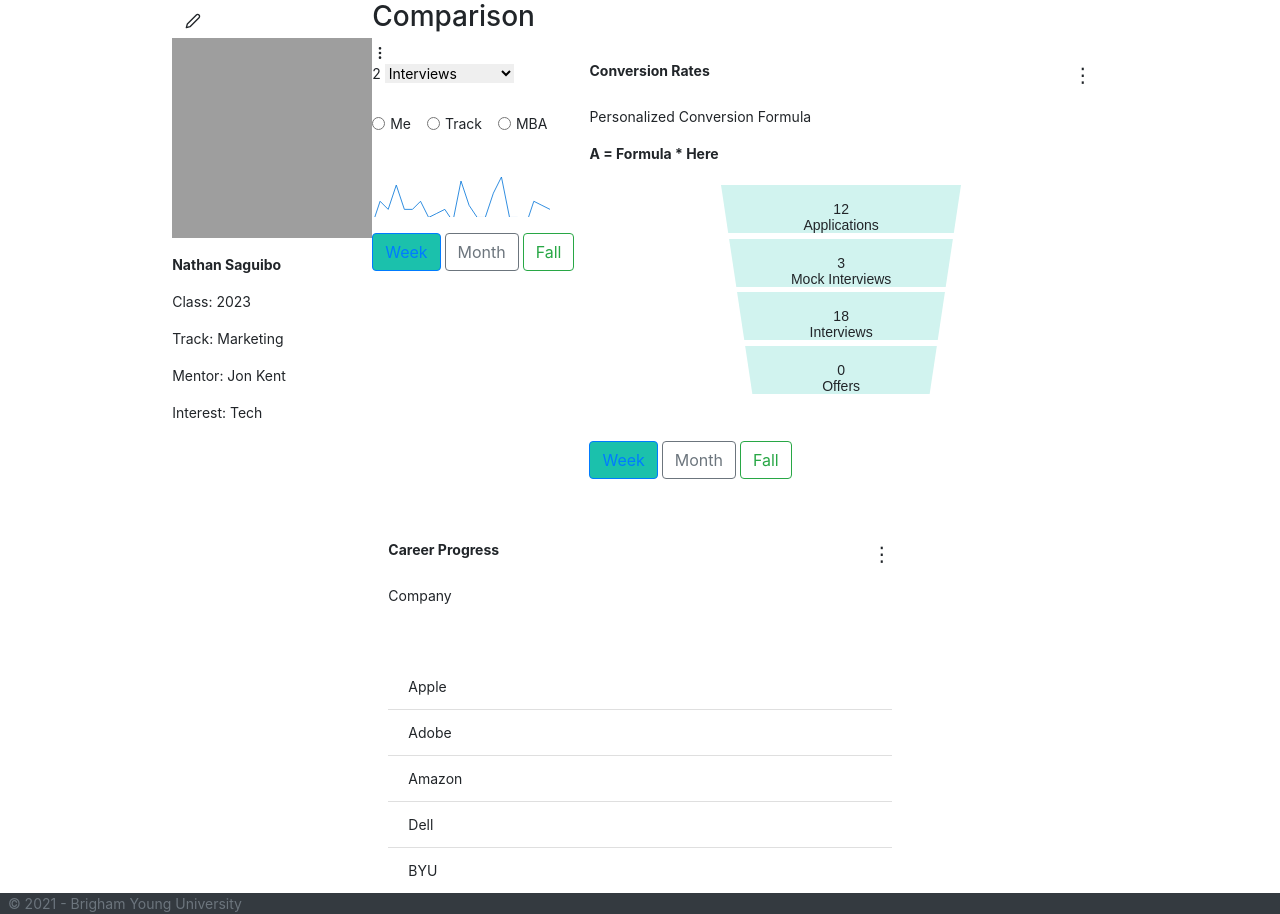
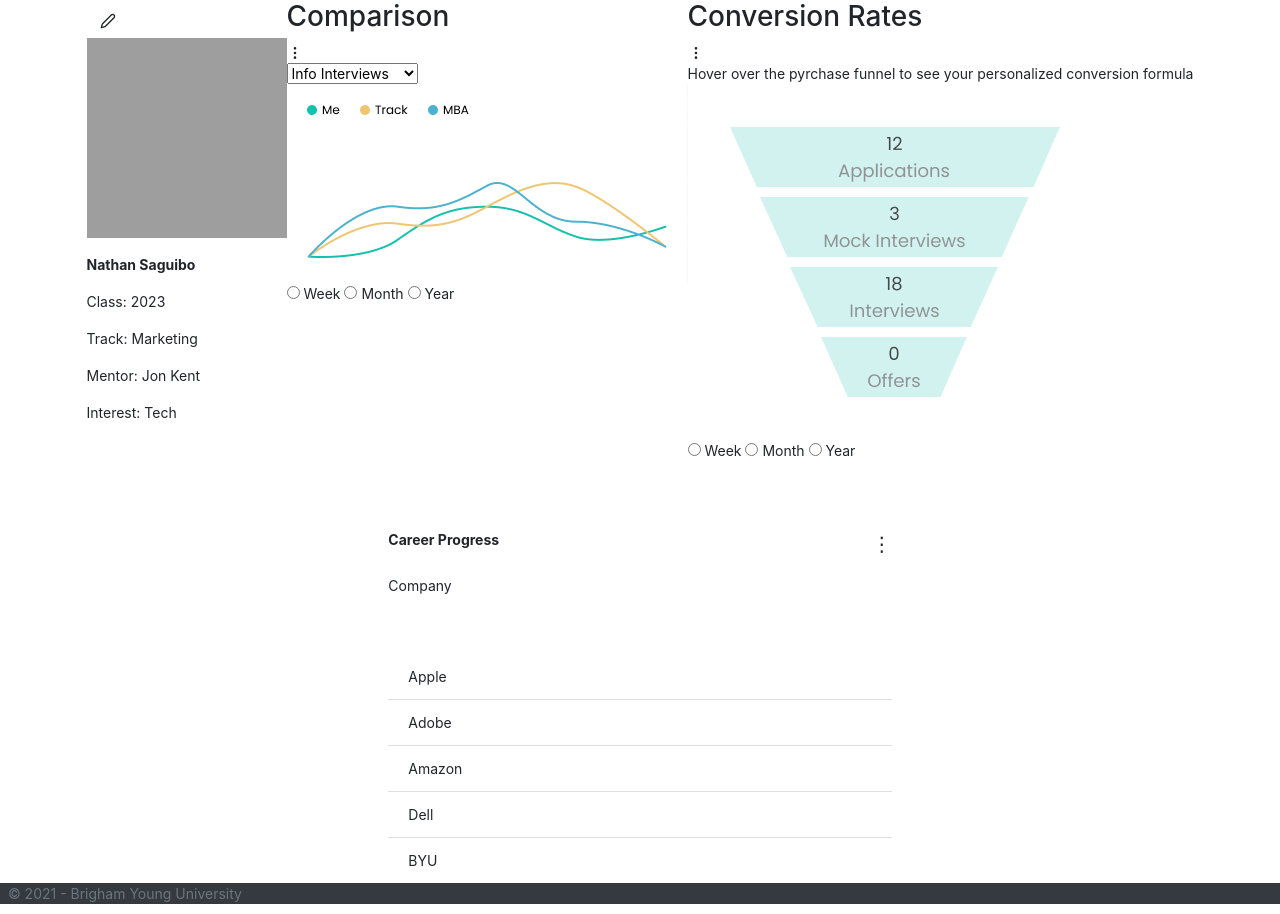
Before and after one commit to statuser/BYUMBACSDashboard, a Flask app: page /students/dashboard in a window 1280 px wide. Shown: the part 39-953 px from the top of the page. Run offline with Flask 2, Linux system fonts and the light colour scheme; the visitor is signed in with stand-in values (Sample User, id 1); some libraries are stand-ins or nearby versions; grey boxes are pictures that could not be loaded.

Commit message:
Refactor Student Dashboard to remove style

```diff
--- a/app/students/templates/students/blocks/comparison.jinja
+++ b/app/students/templates/students/blocks/comparison.jinja
@@ -5,71 +5,26 @@
             <i data-feather="more-vertical"></i>
         </div>
         <form>
-            <label for="comparisons">2 </label>
-            <select name="comparisons" id="comparisons" style = "border:none">
+            <select name="comparisons" id="comparisons">
+                <option value="InfoInterview">Info Interviews</option>
                 <option value="Interviews">Interviews</option>
-                <option value="Offers Accepted">Offers Accepted</option>
+                <option value="InfoSession">Info Sessions</option>
+                <option value="Offers">Offers</option>
+                <option value="OffersAccepted">Offers Accepted</option>
             </select>
-            <br><br>
         </form>
 
-        <div class="form-check form-check-inline">
-            <input class="form-check-input" type="radio" name="inlineRadioOptions" id="inlineRadio1" value="me">
-            <label class="form-check-label" for="inlineRadio1">Me</label>
-        </div>
-        <div class="form-check form-check-inline">
-            <input class="form-check-input" type="radio" name="inlineRadioOptions" id="inlineRadio2" value="track">
-            <label class="form-check-label" for="inlineRadio2">Track</label>
-        </div>
-        <div class="form-check form-check-inline">
-            <input class="form-check-input" type="radio" name="inlineRadioOptions" id="inlineRadio3" value="mba">
-            <label class="form-check-label" for="inlineRadio3">MBA </label>
-        </div>
-
-
-
-    </div>
-    <div class="mb-3">
-    <br></br>
-        <svg viewBox="0 0 500 100" class="chart">
-
-        <polyline
-            fill="none"
-            stroke="#0074d9"
-            stroke-width="2"
-            points="
-            00,120
-            20,60
-            40,80
-            60,20
-            80,80
-            100,80
-            120,60
-            140,100
-            160,90
-            180,80
-            200, 110
-            220, 10
-            240, 70
-            260, 100
-            280, 100
-            300, 40
-            320, 0
-            340, 100
-            360, 100
-            380, 120
-            400, 60
-            420, 70
-            440, 80
-            "
-        />
-
-        </svg>
+            </div>
+    <div>
+        <img src="{{ url_for('students.static', filename='ComparisonChart.png') }}" alt="Comparison Chart">
     </div>
 
-    <button type="button" class="btn btn-outline-primary" style="background: #1BC1AC">Week</button>
-    <button type="button" class="btn btn-outline-secondary">Month</button>
-    <button type="button" class="btn btn-outline-success">Fall</button>
-
-
+    <div>
+        <input type="radio" name="reportDuration" id="chartWeek" value="week">
+        <label for="chartWeek">Week</label>
+        <input type="radio" name="reportDuration" id="chartMonth" value="month">
+        <label for="chartMonth">Month</label>
+        <input type="radio" name="reportDuration" id="chartYear" value="year">
+        <label for="chartYear">Year</label>
+    </div>
 </div>
--- a/app/students/templates/students/blocks/conversion.jinja
+++ b/app/students/templates/students/blocks/conversion.jinja
@@ -1,26 +1,22 @@
-<div class="col-sm-5">
-    <div class="mb-3">
-        <p style ="display: flex; justify-content: space-between; padding-top: 60px">
-            <b style="text-align:left">Conversion Rates</b>
-            <span style="font-size: 20px">&#8942;</span>
-        </p>
+<div>
+    <div class='section-header'>
+            <h3>Conversion Rates</h3>
+            <i data-feather="more-vertical"></i>
     </div>
 
-    <p> Personalized Conversion Formula </p>
-    <b> A = Formula * Here </b> <br></br>
+    <p> Hover over the pyrchase funnel to see your personalized conversion formula </p>
 
-
-
-    <ul id="conversion_funnel">
-        <li style="text-align:center"><br>12</br> Applications</li>
-        <li style="text-align:center"><br>3</br> Mock Interviews</li>
-        <li style="text-align:center"><br>18</br> Interviews</li>
-        <li style="text-align:center"><br>0</br> Offers</li>
-    </ul>
+    <img src="{{ url_for('students.static', filename='ConversionFunnel.png') }}" alt="Conversion Funnel">
 
     <br></br>
 
-    <button type="button" class="btn btn-outline-primary" style="background: #1BC1AC">Week</button>
-    <button type="button" class="btn btn-outline-secondary">Month</button>
-    <button type="button" class="btn btn-outline-success">Fall</button>
+    <div class="vertical-toggle">
+        <input type="radio" name="reportDuration" id="chartWeek" value="week">
+        <label for="chartWeek">Week</label>
+        <input type="radio" name="reportDuration" id="chartMonth" value="month">
+        <label for="chartMonth">Month</label>
+        <input type="radio" name="reportDuration" id="chartYear" value="year">
+        <label for="chartYear">Year</label>
+    </div>
+
 </div>
```
Also changed, not shown: app/students/static/ComparisonChart.png (added), app/students/static/ConversionFunnel.png (added).
